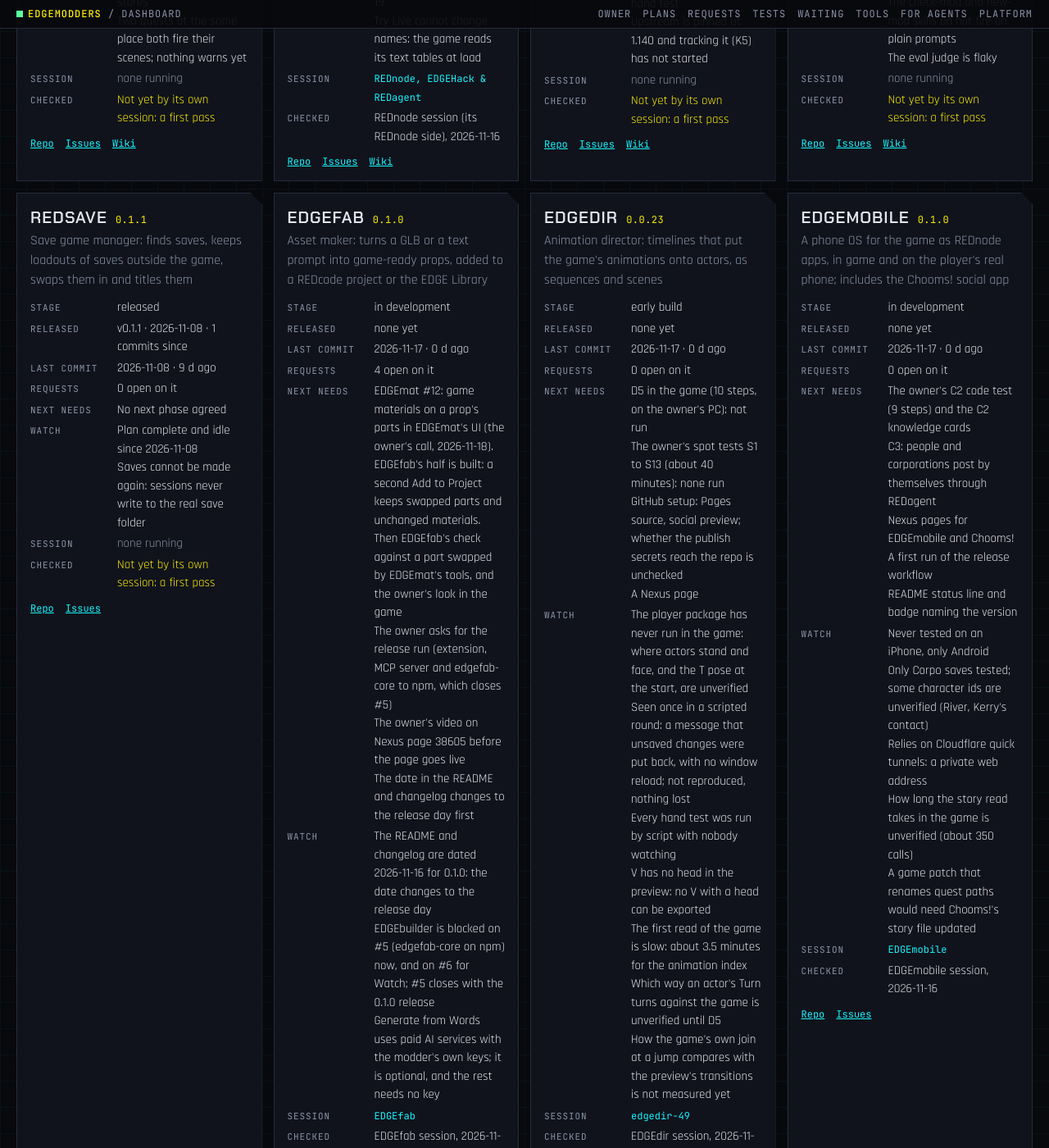
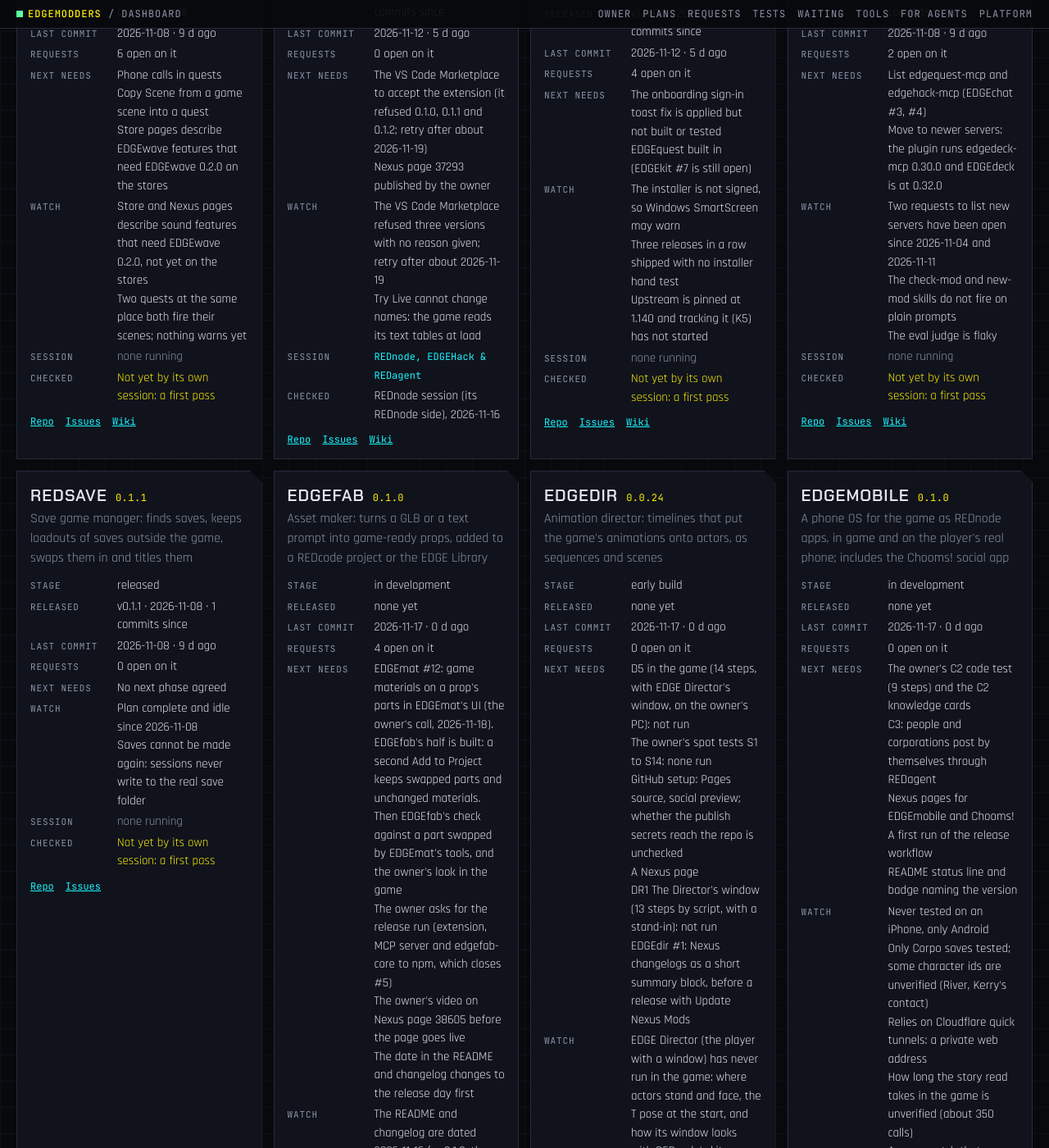
Before and after one commit to Edgemodders/EDGEweb, a Jekyll site: the page docs/dashboard.html, which Jekyll copies as it is, in a window 1280 px wide and 1400 px high, scrolled down 18586 px. Shown: the whole window at 82% size. Built offline with Jekyll 4.4.1, drawn with Linux system fonts in a browser that asks for light colours; some of the changed text lies outside the part shown.

Commit message:
Dashboard: EDGEdir 0.0.24, EDGE Director's first part built, tests pending
Co-Authored-By: Claude Fable 5.2 <noreply@anthropic.com>

```diff
--- a/docs/assets/dashboard/status.js
+++ b/docs/assets/dashboard/status.js
@@ -2499,7 +2499,7 @@ window.EDGE_STATUS = {
    "group": "In development",
    "role": "Animation director: timelines that put the game's animations onto actors, as sequences and scenes",
    "stage": "early build",
-   "version": "0.0.23",
+   "version": "0.0.24",
    "lastTag": null,
    "lastTagDate": null,
    "lastCommit": "2026-11-17",
@@ -2542,8 +2542,23 @@ window.EDGE_STATUS = {
       "status": "built, tests pending"
      },
      {
+      "id": "DR1",
+      "title": "EDGE Director, the window in the game: open and play a scene there, as its own release file (built as 0.0.24 with EDGE Director 0.2.0; not run in the game)",
+      "status": "built, tests pending"
+     },
+     {
+      "id": "DR2",
+      "title": "EDGE Director: adjust places and facings in the game, followed by VS Code",
+      "status": "planned"
+     },
+     {
+      "id": "DR3",
+      "title": "EDGE Director: pins (REDnode's world pins as named places)",
+      "status": "planned"
+     },
+     {
       "id": "D6",
-      "title": "Audio, camera, weather (plan written 2026-11-17, waits for the owner's review)",
+      "title": "Audio, camera, weather (plan written 2026-11-17, waits for the owner's answers; after DR3)",
       "status": "planned"
      },
      {
@@ -2566,10 +2581,12 @@ window.EDGE_STATUS = {
    "nextRelease": {
     "version": "first release",
     "needs": [
-     "D5 in the game (10 steps, on the owner's PC): not run",
-     "The owner's spot tests S1 to S13 (about 40 minutes): none run",
+     "D5 in the game (14 steps, with EDGE Director's window, on the owner's PC): not run",
+     "The owner's spot tests S1 to S14: none run",
      "GitHub setup: Pages source, social preview; whether the publish secrets reach the repo is unchecked",
-     "A Nexus page"
+     "A Nexus page",
+     "DR1 The Director's window (13 steps by script, with a stand-in): not run",
+     "EDGEdir #1: Nexus changelogs as a short summary block, before a release with Update Nexus Mods"
     ]
    },
    "handTests": [
@@ -2639,8 +2656,8 @@ window.EDGE_STATUS = {
     {
      "name": "D5d Play in game, in VS Code",
      "steps": 13,
-     "status": "passed",
-     "note": "13 of 13 on 0.0.22, with a stand-in for the player; the fix of 0.0.23 from its notes passed a rerun. The copy of the player into the game's folder was not run",
+     "status": "partly run",
+     "note": "13 of 13 on 0.0.22 and the fix of 0.0.23, against a stand-in. Step 3 changed in 0.0.24 (EDGEdir no longer copies its player into the game; it offers EDGE Director's download): not run",
      "ranBy": "script"
     },
     {
@@ -2648,6 +2665,12 @@ window.EDGE_STATUS = {
      "steps": 10,
      "status": "not run",
      "note": "In the game, on the owner's PC: EDGEdir 0.0.23 with EDGEdir Player 0.1.0; answers G1 to G7"
+    },
+    {
+     "name": "DR1 The Director's window",
+     "steps": 13,
+     "status": "not run",
+     "note": "With a stand-in for the game, in a browser and VS Code; on 0.0.24 with EDGE Director 0.2.0"
     }
    ],
    "ownerSpotTests": [
@@ -2715,6 +2738,11 @@ window.EDGE_STATUS = {
      "id": "S13",
      "feature": "Play in game",
      "status": "not run"
+    },
+    {
+     "id": "S14",
+     "feature": "EDGE Director",
+     "status": "not run"
     }
    ],
    "waitingOn": [
@@ -2750,16 +2778,15 @@ window.EDGE_STATUS = {
     }
    ],
    "ownerActions": [
-    "Run the in-game test of Play in game (10 steps: docs/testing.md, D5 in the game)",
-    "Run spot tests S1 to S13",
+    "Run the in-game test with EDGE Director's window (14 steps: docs/testing.md, D5 in the game)",
+    "Run spot tests S1 to S14",
     "Review D6's plan and its seven questions (docs/d6-audio-camera-weather.md)",
     "GitHub: social preview, Pages source; create a Nexus page",
     "Later, after REDnode's spike: decide whether the real player acts in the game or a stand-in copy",
-    "Answer the six questions N1 to N6 on pins (the design, \"Pins: named places from REDnode\", proposed 2026-11-18)",
-    "Review the plan for EDGE Director, EDGEdir's app in the game, and its nine questions R1 to R9 (docs/edge-director.md)"
+    "Answer N4 to N6 on pins (the design, \"Pins: named places from REDnode\"); N1 to N3 are settled by EDGE Director's plan"
    ],
    "risks": [
-    "The player package has never run in the game: where actors stand and face, and the T pose at the start, are unverified",
+    "EDGE Director (the player with a window) has never run in the game: where actors stand and face, the T pose at the start, and how its window looks with REDnode's kit are unverified",
     "Seen once in a scripted round: a message that unsaved changes were put back, with no window reload; not reproduced, nothing lost",
     "Every hand test was run by script with nobody watching",
     "V has no head in the preview: no V with a head can be exported",
--- a/docs/dashboard.html
+++ b/docs/dashboard.html
@@ -203,7 +203,7 @@ pre.how { background: #05060a; border: 1px solid var(--line); padding: 12px 14px
 </div>
 <div id="tip" role="tooltip"></div>
 
-<script src="assets/dashboard/status.js?v=40"></script>
+<script src="assets/dashboard/status.js?v=41"></script>
 <script>
 (function () {
   var S = window.EDGE_STATUS;
```
